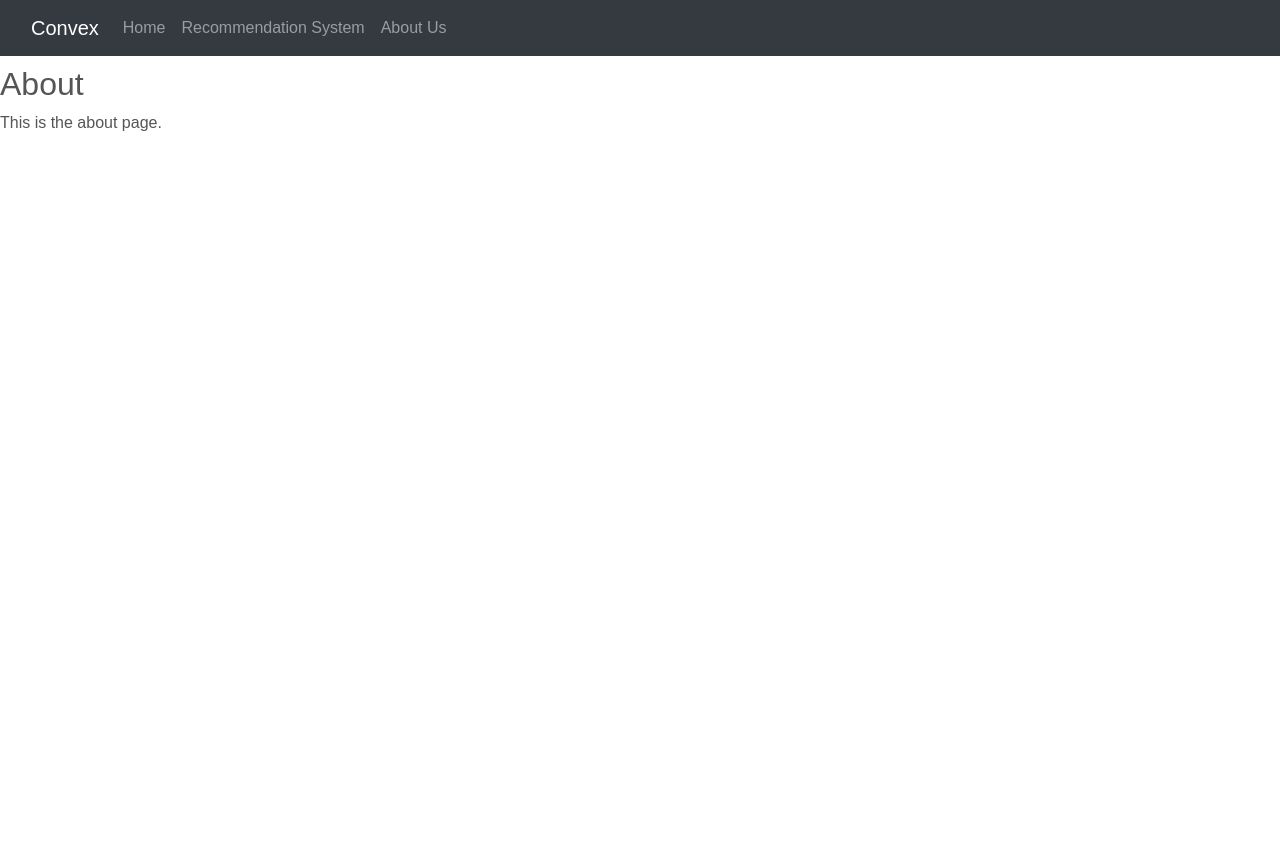
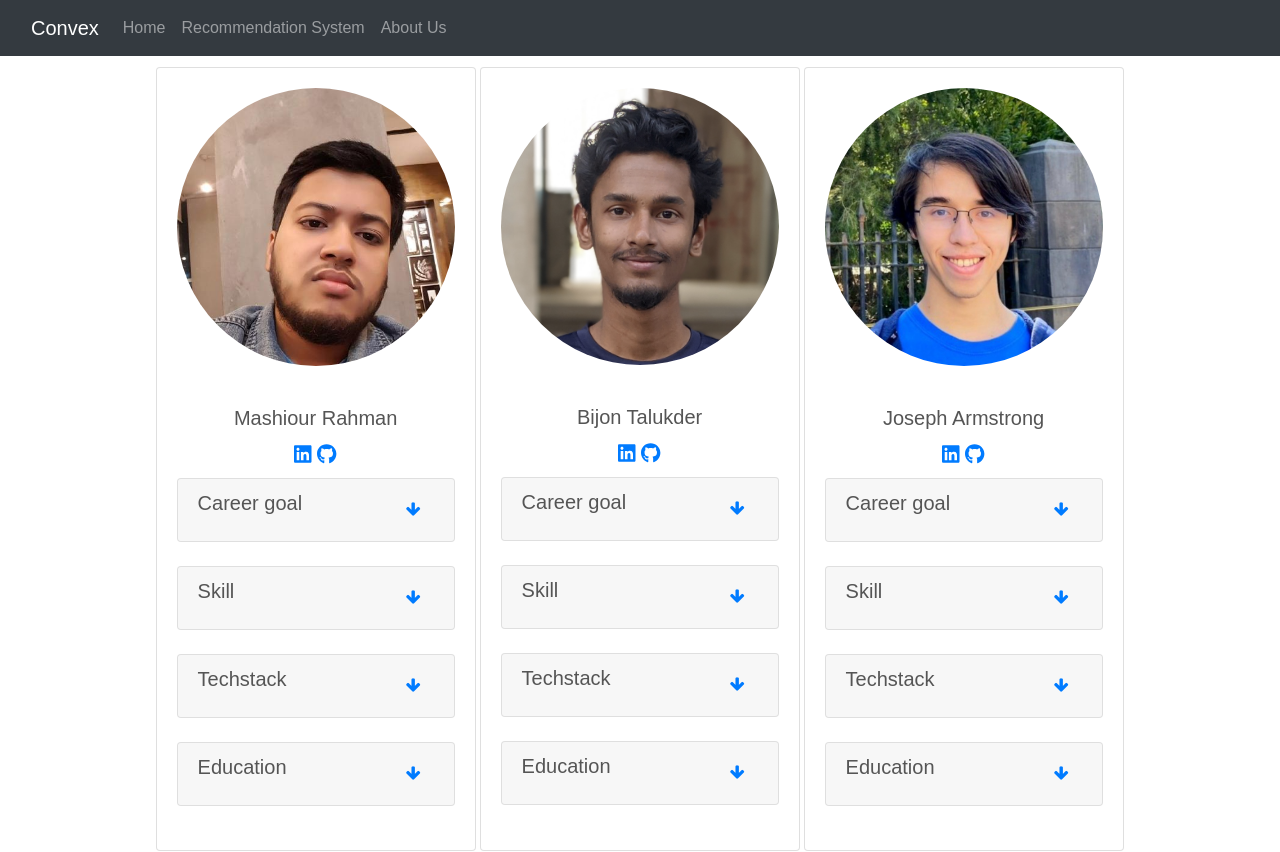
Before and after one commit to mashiourcse/convex_nutriiton, a React (Vite) app: page /about in a window 1280 px wide. Shown: the top 852 px of the page. Built offline with nearby package versions, Linux system fonts and the light colour scheme.

Commit message:
about section

```diff
--- a/Assets/css/components/App.css
+++ b/Assets/css/components/App.css
@@ -60,5 +60,15 @@
 
 .about-section{
   margin-top: 65px;
+  margin-left: 12%;
+}
+
+.profile{
+  margin: 2px;
 }
 /* Add other styles as needed */
+
+.card-img-top{
+  padding: 20px;
+  border-radius: 50%;
+}
--- /dev/null
+++ b/src/components/Aboutpage/AccordionSection.jsx
@@ -0,0 +1,60 @@
+import React, { useState } from 'react'
+
+export const AccordionSection = ({ name,data, index }) => {
+
+    const accordionId = `accordion-${index}`;
+  const [arrow, setArrow] = useState(true);
+  let arrelement = (arrow)? <i className="fa fa-arrow-down" aria-hidden="true" ></i> : <i className="fa fa-arrow-up" aria-hidden="true"></i>;
+  let changeArrow = () => {
+    setArrow(!arrow);
+
+  }
+
+  return (
+    <div id={accordionId} className="accordion">
+<div className="card">
+ {/* card header */}
+<div
+          className="card-header d-flex justify-content-between"
+          id={`heading${index}`}
+        >
+<h5>{name}</h5>
+          <h5 className="mb-0 ">
+            <button
+              onClick={changeArrow}
+              className="btn btn-link"
+              data-toggle="collapse"
+              data-target={`#collapse${index}`}
+              aria-expanded="true"
+              aria-controls={`collapse${index}`}
+            >
+              {
+                arrelement
+              }
+
+
+
+
+            </button>
+          </h5>
+</div>
+ {/* card header  */}
+
+ {/* card body */}
+<div
+          id={`collapse${index}`}
+          className="collapse"
+          aria-labelledby={`heading${index}`}
+          data-parent={`#${accordionId}`}
+        >
+<div className="card-body">
+<span className="card-text">{data}</span>
+</div>
+</div>
+
+
+</div>
+
+</div>
+  )
+}
--- /dev/null
+++ b/src/components/Aboutpage/ProfileCard.jsx
@@ -0,0 +1,25 @@
+import React from 'react';
+import { FontAwesomeIcon } from '@fortawesome/react-fontawesome';
+import { faLinkedin, faGithub } from '@fortawesome/free-brands-svg-icons';
+
+const ProfileCard = () => {
+  return (
+    <div className="container">
+      <div className="profile-card text-center">
+        <div className="profile-img">
+
+        </div>
+        <h2 className="mt-3">Mash</h2>
+        <p className="text-muted">Frontend Development</p>
+        <p>Education: CSE, IIUC</p>
+        <p>Goal: Become an excellent Frontend Developer</p>
+        <div className="social-links mt-3">
+          <a href="#" className="text-decoration-none"><FontAwesomeIcon icon={faLinkedin} /></a>
+          <a href="#" className="text-decoration-none"><FontAwesomeIcon icon={faGithub} /></a>
+        </div>
+      </div>
+    </div>
+  );
+};
+
+export default ProfileCard;
--- /dev/null
+++ b/src/components/Aboutpage/ProfileCard2.jsx
@@ -0,0 +1,29 @@
+import React from 'react';
+import { FontAwesomeIcon } from '@fortawesome/react-fontawesome';
+import { faLinkedin, faGithub } from '@fortawesome/free-brands-svg-icons';
+const ProfileCard2 = ({data}) => {
+  return (
+    <div className="card profile" style={{ width: '20rem' }}>
+      <img className="card-img-top" src={data.image} alt="Card image cap" />
+      <div className="card-body">
+        <h5 className="card-title">{data.name}</h5>
+        <p className="card-text">{data.goal}</p>
+      </div>
+      <ul className="list-group list-group-flush">
+        <li className="list-group-item">{data.expertise}</li>
+        <li className="list-group-item">{data.education}</li>
+      </ul>
+      <div className="card-body">
+
+        <span className='text-lg'>
+      <a href="#" className="text-decoration-none"><FontAwesomeIcon icon={faLinkedin} /></a>
+      </span>
+      <span className='text-lg'>
+          <a href="#" className="text-decoration-none"><FontAwesomeIcon icon={faGithub} /></a>
+          </span>
+      </div>
+    </div>
+  );
+};
+
+export default ProfileCard2;
--- /dev/null
+++ b/src/components/Aboutpage/ProfileCard3.jsx
@@ -0,0 +1,40 @@
+import React from 'react';
+import { FontAwesomeIcon } from '@fortawesome/react-fontawesome';
+import { faLinkedin, faGithub } from '@fortawesome/free-brands-svg-icons';
+import { AccordionSection } from './AccordionSection';
+const ProfileCard3 = ({data}) => {
+  return (
+    <div className="card profile" style={{ width: '20rem' }}>
+      <img className="card-img-top" src={data.image} alt="Card image cap" />
+      <div className="card-body">
+        <div className='name-link'>
+            <div>
+            <h5 className="card-title text-center">{data.name}</h5>
+            </div>
+            <div>
+            <h5 className="card-title text-center">
+            <span className='text-lg'>{" "}
+      <a href="#" className="text-decoration-none"><FontAwesomeIcon icon={faLinkedin} /></a>
+      </span>{"          "}
+      <span className='text-lg'>
+          <a href="#" className="text-decoration-none"><FontAwesomeIcon icon={faGithub} /></a>
+          </span>
+
+                </h5>
+            </div>
+        </div>
+        <AccordionSection name={"Career goal"} data={data.goal} index={data.index*1} />
+        <br/>
+        <AccordionSection name={"Skill"} data={data.expertise} index={data.index*2} />
+        <br/>
+        <AccordionSection name={"Techstack"} data={data.techstack} index={data.index*3} />
+        <br/>
+        <AccordionSection name={"Education"} data={data.education} index={data.index*4} />
+        <br/>
+      </div>
+
+    </div>
+  );
+};
+
+export default ProfileCard3;
--- a/src/components/Navbar.jsx
+++ b/src/components/Navbar.jsx
@@ -1,22 +1,24 @@
 import React, { useState } from 'react';
 
 const Navbar = () => {
-  // State to manage active navbar item
+
   const [activeNavItem, setActiveNavItem] = useState('');
+  const [navbarCollapsed, setNavbarCollapsed] = useState(true);
 
-  // Function to handle navbar item click
+
   const handleNavItemClick = (navItem) => {
     setActiveNavItem(navItem);
+    setNavbarCollapsed(true);
   };
 
   return (
     <nav className="navbar navbar-dark bg-dark navbar-expand-lg bg-body-tertiary fixed-top">
       <div className="container-fluid">
         <a className="navbar-brand" href="#">Convex</a>
-        <button className="navbar-toggler" type="button" data-bs-toggle="collapse" data-bs-target="#navbarNav" aria-controls="navbarNav" aria-expanded="false" aria-label="Toggle navigation">
+        <button className="navbar-toggler" type="button" onClick={() => setNavbarCollapsed(!navbarCollapsed)}>
           <span className="navbar-toggler-icon"></span>
         </button>
-        <div className="collapse navbar-collapse" id="navbarNav">
+        <div className={`collapse navbar-collapse ${navbarCollapsed ? '' : 'show'}`} id="navbarNav">
           <ul className="navbar-nav">
             <li className={`nav-item ${activeNavItem === 'home' ? 'active' : ''}`}>
               <a className="nav-link" href="/" onClick={() => handleNavItemClick('home')}>Home</a>
--- a/src/pages/About.jsx
+++ b/src/pages/About.jsx
@@ -1,12 +1,81 @@
 // About.js
 import React from 'react';
+import ProfileCard from '../components/Aboutpage/ProfileCard';
+import ProfileCard2 from '../components/Aboutpage/ProfileCard2';
+import ProfileCard3 from '../components/Aboutpage/ProfileCard3';
+import mash from "../../Assets/images/about/me.jpg";
+import sarah from "../../Assets/images/about/sarah.jpg";
+import bijon from "../../Assets/images/about/bjon.png";
+import joe from "../../Assets/images/about/joe.jpg";
 
+let profileData = [
+  {
+    index: 11,
+    image: mash,
+    name: "Mashiour Rahman",
+    goal: "Lorem ipsum dolor sit amet consectetur, adipisicing elit. Voluptates consequuntur ab beatae commodi in magnam odit labore maiores officiis velit, tenetur doloremque dolor ratione voluptatem! Harum repellendus pariatur reiciendis veniam?",
+    expertise: `
+    Frontend Developer
+    `,
+    techstack: `
+    HTML | CSS | JAVASCRIPT | RESPONSIVE WEB DESIGN | REACT.JS | NODE.JS | SQL | NOSQL | POSTMAN
+    `,
+    education: "Graduated, CSE, IIUC",
+    linkedin: "",
+    github: ""
+  },
+  {
+    index: 12,
+    image: bijon,
+    name: "Bijon Talukder",
+    goal: "Lorem ipsum dolor sit amet consectetur, adipisicing elit. Voluptates consequuntur ab beatae commodi in magnam odit labore maiores officiis velit, tenetur doloremque dolor ratione voluptatem! Harum repellendus pariatur reiciendis veniam?",
+    expertise: "Fullstack Developer",
+    techstack: `
+    C | C++ | HTML  CSS | JAVASCRIPT | RESPONSIVE WEB DESIGN | NODE.JS | SQL | JAVA | ANDROID | NOSQL | POSTMAN
+    `,
+    education: "Graduated, CSE, BGCT",
+    linkedin: "",
+    github: ""
+  },
+
+  {
+    index: 13,
+    image: joe,
+    name: "Joseph Armstrong",
+    goal: "Lorem ipsum dolor sit amet consectetur, adipisicing elit. Voluptates consequuntur ab beatae commodi in magnam odit labore maiores officiis velit, tenetur doloremque dolor ratione voluptatem! Harum repellendus pariatur reiciendis veniam?",
+    expertise: "Backend Developer",
+    techstack: `
+    C | C++ | JAVA | JAVASCRIPT | REACT | SQL | PYTORCH | TENSORFLOW | CNN | POSTMAN | UNITY | TABLEAU | JUPYTER | WEB SCRAPING | MACHINE LEARNING
+    `,
+    education: "Graduated, CS, UCSB",
+    linkedin: "",
+    github: ""
+  },
+
+  {
+    index: 14,
+    image: sarah,
+    name: "Sarah Armstrong",
+    goal: "Lorem ipsum dolor sit amet consectetur, adipisicing elit. Voluptates consequuntur ab beatae commodi in magnam odit labore maiores officiis velit, tenetur doloremque dolor ratione voluptatem! Harum repellendus pariatur reiciendis veniam?",
+    expertise: "Data Science",
+    techstack: `
+    PYTHON | C++ | HTML | JAVASCRIPT | REACT | MACHINE LEARNING
+    `,
+    education: "Student, CS, UCR",
+    linkedin: "",
+    github: ""
+  },
+
+]
 function About() {
   return (
-    <div className='about-section'>
+    <div className='about-section row '>
 
-      <h2>About</h2>
-      <p>This is the about page.</p>
+      {
+        profileData.map( (data)=> <ProfileCard3 data={data} className="col-12 col-xl-3 col-lg-3 col-md-6 col-sm-12"/>)
+      }
+
+
     </div>
   );
 }
```
Also changed, not shown: package.json (+370 -0 lines), src/components/NutritionForm.jsx (+8 -8 lines), 1 other file (tests, documents, lock files or other folders).
